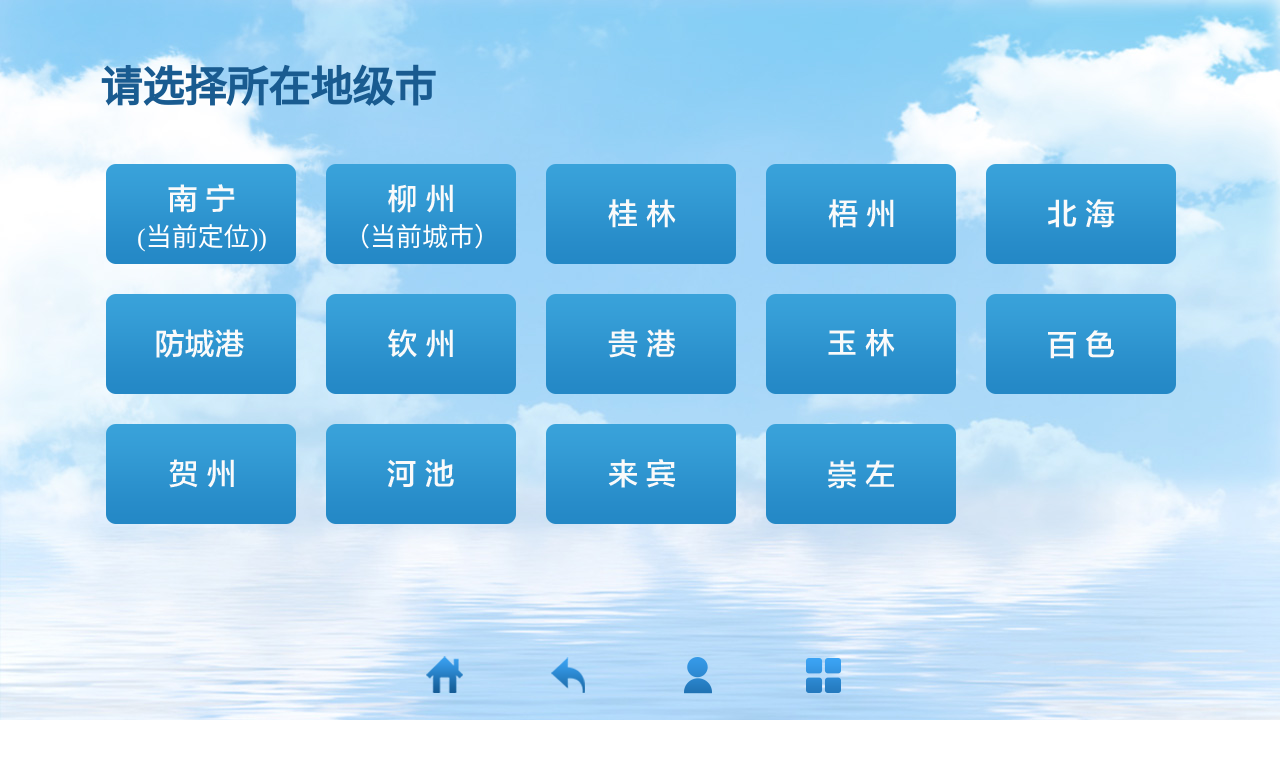
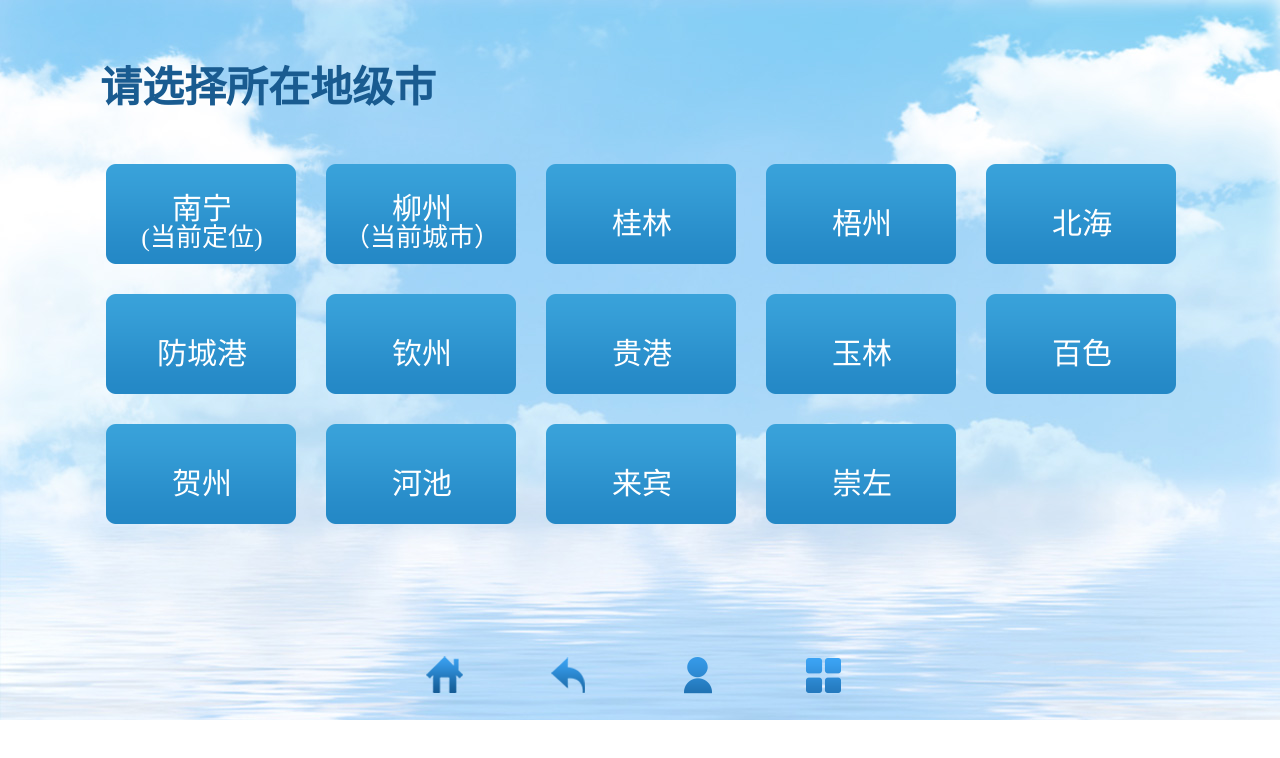
Before and after one commit to gxws/weather, a plain HTML site: page html/weather-select-city.html in a window 1280 px wide. Drawn offline with Linux system fonts and the light colour scheme.

Commit message:
优化代码

```diff
--- a/html/weather-select-city.html
+++ b/html/weather-select-city.html
@@ -12,23 +12,23 @@
 		<div class="city-content">
 			<div class="border">
 				<a href="#" class="btn-city ">
-					<div class="icon-nn" style="top:34px;" ></div>
-					<div class="index-position">(当前定位))</div></a>
+					<div class="icon-nn" style="top:34px;" >南宁</div>
+					<div class="index-position">(当前定位)</div></a>
 				<a href="#" class="btn-city"  >
-					<div class="icon-lz" style="top:34px;"></div>
+					<div class="icon-lz" style="top:34px;">柳州</div>
 					<div class="index-city">（当前城市）</div></a>
-				<a href="#" class="btn-city "><div class="icon-gl"></div></a>
-				<a href="#" class="btn-city "><div class="icon-wz"></div></a>
-				<a href="#" class="btn-city "><div class="icon-bh"></div></a>
-				<a href="#" class="btn-city "><div class="icon-fcg"></div></a>
-				<a href="#" class="btn-city "><div class="icon-qz"></div></a>
-				<a href="#" class="btn-city "><div class="icon-gg"></div></a>
-				<a href="#" class="btn-city "><div class="icon-yl"></div></a>
-				<a href="#" class="btn-city "><div class="icon-bs"></div></a>
-				<a href="#" class="btn-city "><div class="icon-hz"></div></a>
-				<a href="#" class="btn-city "><div class="icon-hc"></div></a>
-				<a href="#" class="btn-city "><div class="icon-lb"></div></a>
-				<a href="#" class="btn-city "><div class="icon-cz"></div></a>
+				<a href="#" class="btn-city "><div class="icon-gl">桂林</div></a>
+				<a href="#" class="btn-city "><div class="icon-wz">梧州</div></a>
+				<a href="#" class="btn-city "><div class="icon-bh">北海</div></a>
+				<a href="#" class="btn-city "><div class="icon-fcg">防城港</div></a>
+				<a href="#" class="btn-city "><div class="icon-qz">钦州</div></a>
+				<a href="#" class="btn-city "><div class="icon-gg">贵港</div></a>
+				<a href="#" class="btn-city "><div class="icon-yl">玉林</div></a>
+				<a href="#" class="btn-city "><div class="icon-bs">百色</div></a>
+				<a href="#" class="btn-city "><div class="icon-hz">贺州</div></a>
+				<a href="#" class="btn-city "><div class="icon-hc">河池</div></a>
+				<a href="#" class="btn-city "><div class="icon-lb">来宾</div></a>
+				<a href="#" class="btn-city "><div class="icon-cz">崇左</div></a>
 			</div>
 		</div>
 	</div>
--- a/public/css/weather-select-city.css
+++ b/public/css/weather-select-city.css
@@ -9,6 +9,7 @@
     line-height: 81px;
 	font-size: 42px;
 	color: #195b90;
+	overflow: hidden;
 }
 .city-content{
 	position: absolute;
@@ -33,19 +34,17 @@
 	height: 130px;
 	background: url(../images/focus-btn-city.png);
 }
-.icon-nn,
-.icon-lz,
-.icon-gl,.icon-wz,.icon-bh,
-.icon-fcg,.icon-qz,
-.icon-gg,.icon-yl,.icon-bs,.icon-hz,.icon-hc,
-.icon-lb,.icon-cz{
+.icon-nn,.icon-lz,.icon-gl,.icon-wz,.icon-bh,
+.icon-fcg,.icon-qz,.icon-gg,.icon-yl,.icon-bs,
+.icon-hz,.icon-hc,.icon-lb,.icon-cz{
 	position: absolute;
-	width: 75px;
-	height: 30px;
 	top: 49px;
-	left:72px;
+	width: 100%;
+    text-align: center;
+	font-size: 30px;
+	color:#ffffff;
 }
-.icon-nn{
+/*.icon-nn{
 	background: url(../images/icon-nn.png) no-repeat;
 }
 .icon-qz{
@@ -88,7 +87,7 @@
 }
 .icon-bs{
 	background: url(../images/icon-bs.png) no-repeat;
-}
+}*/
 .index-position,.index-city{
 	font-size: 26px;
     line-height: 48px;
```
Also changed, not shown: public/css/weather-food.css (+5 -3 lines).
